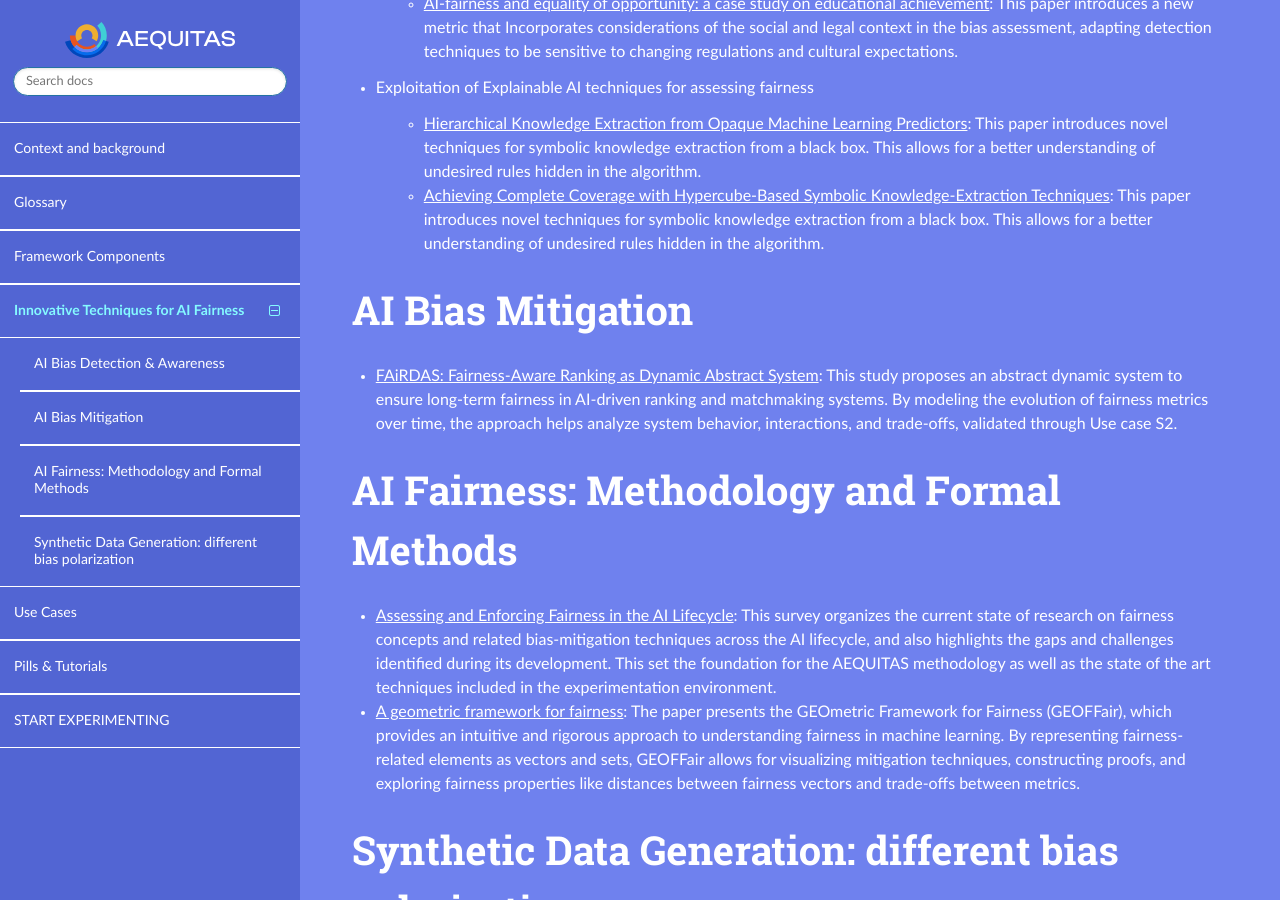
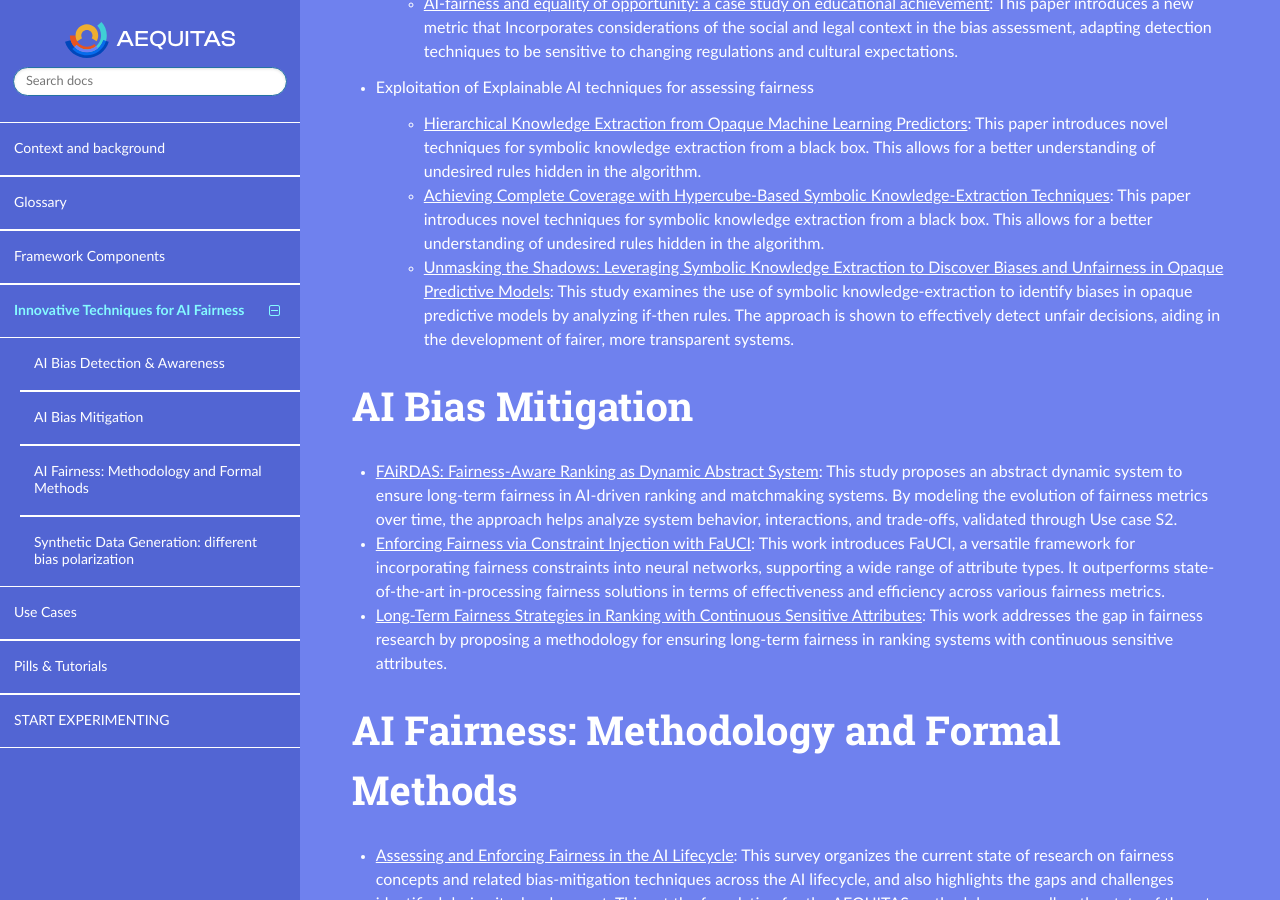
Before and after one commit to aequitas-aod/aequitas-home, a Sphinx documentation site: the page built from docs/source/innovation.rst, in a window 1280 px wide and 900 px high, scrolled down 814 px. Built offline with Sphinx 7.4.7 and the Read the Docs theme 3.1.0, drawn with Linux system fonts in a browser that asks for light colours; pages that are not in the unit, such as notebooks, are missing from menus.

Commit message:
rc: innovation

```diff
--- a/docs/source/innovation.rst
+++ b/docs/source/innovation.rst
@@ -23,10 +23,17 @@ This section outlines our key contributions to bias detection and awareness, fea
 
     * `Achieving Complete Coverage with Hypercube-Based Symbolic Knowledge-Extraction Techniques <https://link.springer.com/chapter/10.1007/978-3-031-50396-2_10>`_: This paper introduces novel techniques for symbolic knowledge extraction from a black box. This allows for a better understanding of undesired rules hidden in the algorithm.
 
+    * `Unmasking the Shadows: Leveraging Symbolic Knowledge Extraction to Discover Biases and Unfairness in Opaque Predictive Models <https://ceur-ws.org/Vol-3808/paper13.pdf>`_: This study examines the use of symbolic knowledge-extraction to identify biases in opaque predictive models by analyzing if-then rules. The approach is shown to effectively detect unfair decisions, aiding in the development of fairer, more transparent systems.
+
+
 AI Bias Mitigation
 ------
 
 * `FAiRDAS: Fairness-Aware Ranking as Dynamic Abstract System <https://ceur-ws.org/Vol-3523/paper5.pdf>`_: This study proposes an abstract dynamic system to ensure long-term fairness in AI-driven ranking and matchmaking systems. By modeling the evolution of fairness metrics over time, the approach helps analyze system behavior, interactions, and trade-offs, validated through Use case S2.
+
+* `Enforcing Fairness via Constraint Injection with FaUCI <https://ceur-ws.org/Vol-3808/paper8.pdf>`_: This work introduces FaUCI, a versatile framework for incorporating fairness constraints into neural networks, supporting a wide range of attribute types. It outperforms state-of-the-art in-processing fairness solutions in terms of effectiveness and efficiency across various fairness metrics.
+
+* `Long-Term Fairness Strategies in Ranking with Continuous Sensitive Attributes <https://ceur-ws.org/Vol-3808/paper8.pdf>`_: This work addresses the gap in fairness research by proposing a methodology for ensuring long-term fairness in ranking systems with continuous sensitive attributes.
 
 AI Fairness: Methodology and Formal Methods
 ------
```
